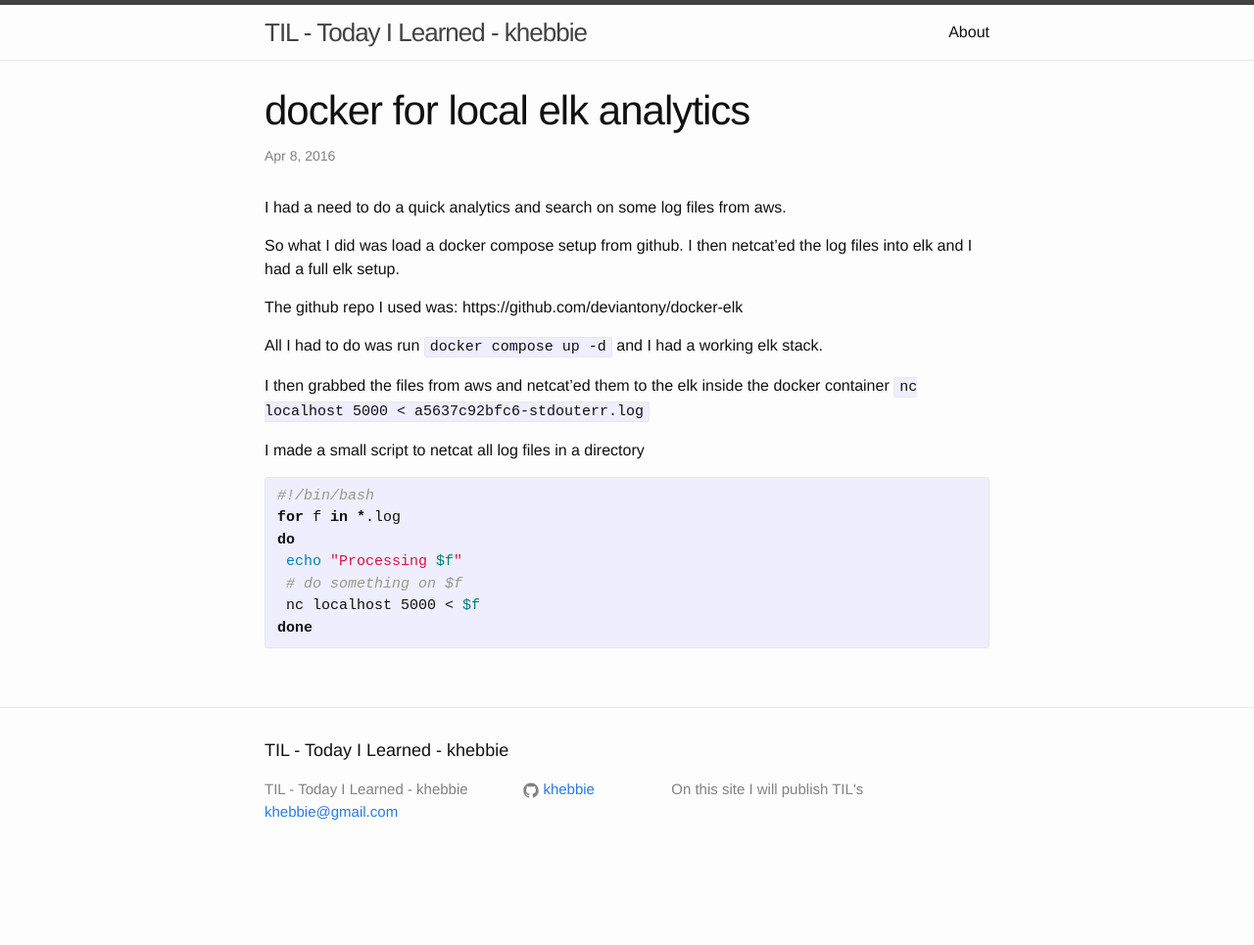
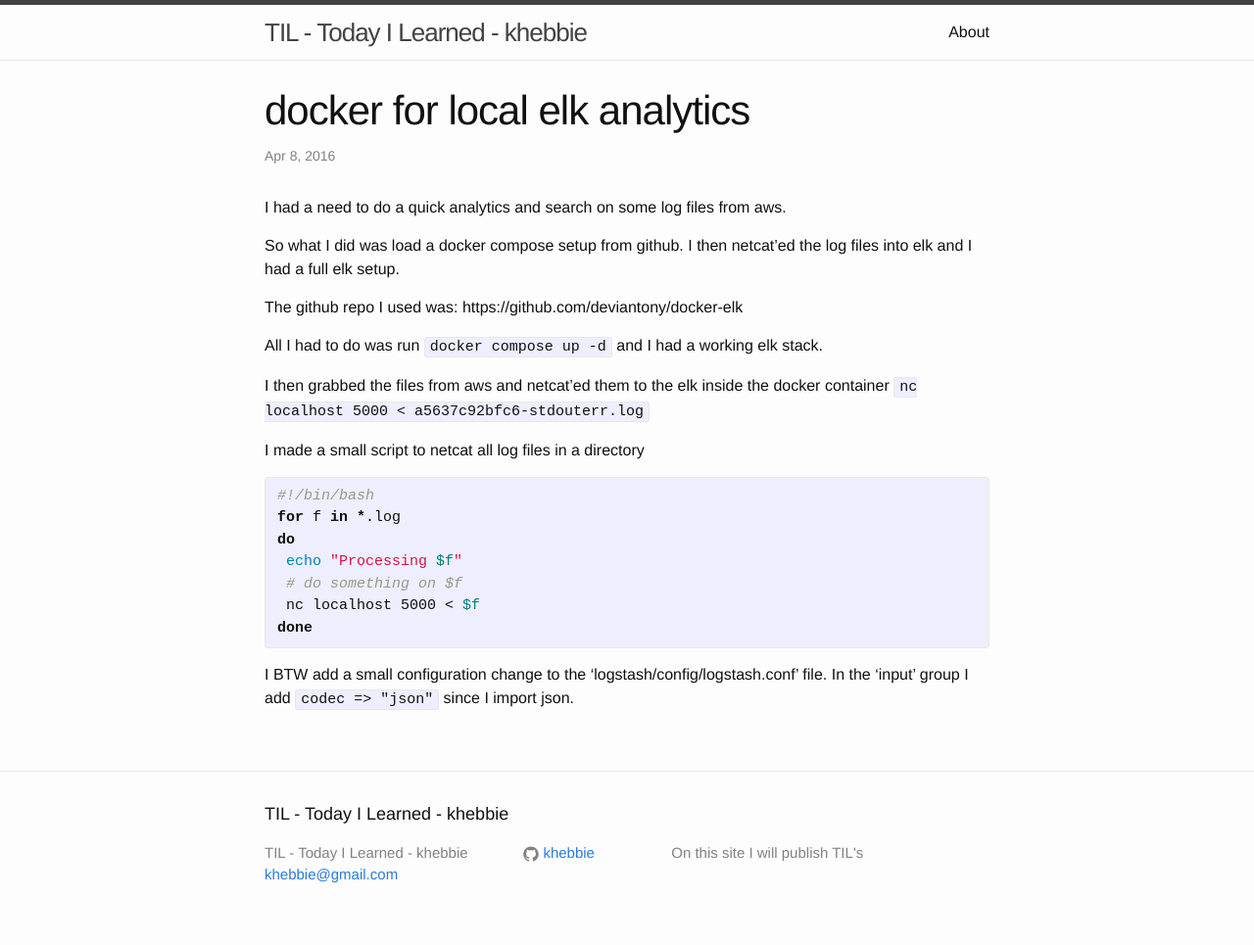
Before and after one commit to khebbie/khebbie.github.io, a Jekyll site: the page built from _posts/2016-04-08-docker-for-local-elk-analytics.md, in a window 1280 px wide. Shown: the whole page at 98% size. Built offline with Jekyll 4.4.1, drawn with Linux system fonts in a browser that asks for light colours; before the commit the page ends 900 px from its top, so only the background shows below that.

Commit message:
extra note

```diff
--- a/_posts/2016-04-08-docker-for-local-elk-analytics.md
+++ b/_posts/2016-04-08-docker-for-local-elk-analytics.md
@@ -26,3 +26,8 @@
 done
 
 {% endhighlight %}
+
+
+
+I BTW add a small configuration change to the 'logstash/config/logstash.conf' file.
+In the 'input' group I add `codec => "json"` since I import json.
```
